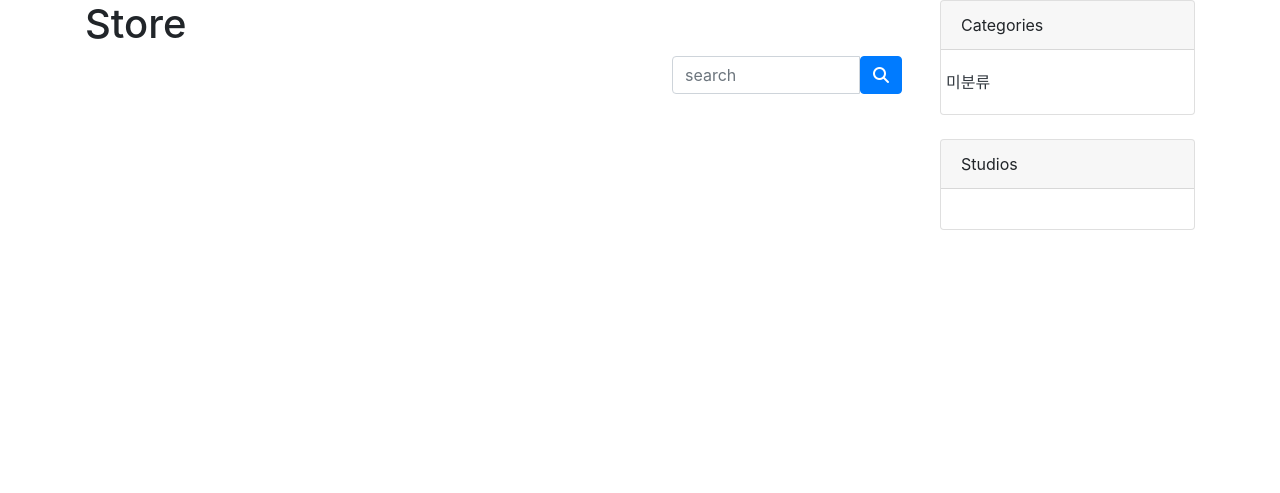
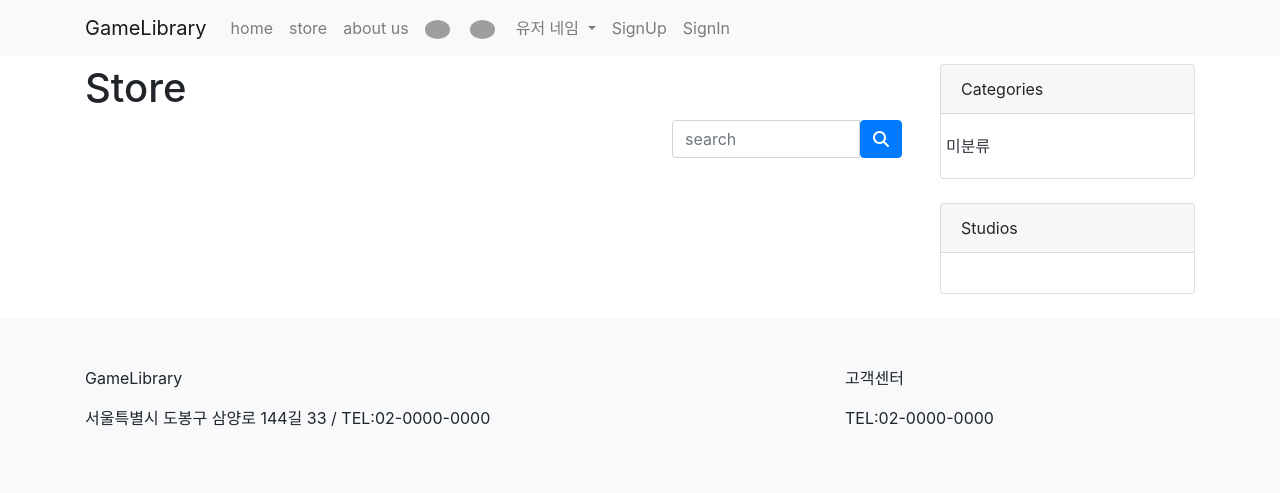
Before and after one commit to user4920/finProject, a Django app: page /mall/ in a window 1280 px wide. Shown: the top 493 px of the page. Run offline with Django 4.2, Linux system fonts and the light colour scheme; data that the repository does not hold is empty; some libraries are stand-ins or nearby versions; grey boxes are pictures that could not be loaded.

Commit message:
navbar, footer 모듈 작성

```diff
--- a/mall/templates/mall/base.html
+++ b/mall/templates/mall/base.html
@@ -8,14 +8,14 @@
   <script src="https://kit.fontawesome.com/5b66f8df29.js" crossorigin="anonymous"></script>
 </head>
 <body>
-  <!-- include 'mall/navbar.html' -->
+  {% include 'mall/navbar.html' %}
 
   <div class="container">
     {% block main_area %}
     {% endblock %}
   </div>
 
-  <!-- include 'mall/footer.html' -->
+  {% include 'mall/footer.html' %}
 
   <script src="https://code.jquery.com/jquery-3.5.1.slim.min.js" integrity="sha384-DfXdz2htPH0lsSSs5nCTpuj/zy4C+OGpamoFVy38MVBnE+IbbVYUew+OrCXaRkfj" crossorigin="anonymous"></script>
   <script src="https://cdn.jsdelivr.net/npm/popper.js@1.16.1/dist/umd/popper.min.js" integrity="sha384-9/reFTGAW83EW2RDu2S0VKaIzap3H66lZH81PoYlFhbGU+6BZp6G7niu735Sk7lN" crossorigin="anonymous"></script>
--- /dev/null
+++ b/mall/templates/mall/footer.html
@@ -0,0 +1,14 @@
+<footer class="py-5 bg-light">
+    <div class="container">
+        <div class="row">
+            <div class="col-8">
+                <p>GameLibrary</p>
+                <p>서울특별시 도봉구 삼양로 144길 33 / TEL:02-0000-0000</p>
+            </div>
+            <div class="col-4">
+                <p>고객센터</p>
+                <p>TEL:02-0000-0000</p
+            </div>
+        </div>
+    </div>
+</footer>
--- /dev/null
+++ b/mall/templates/mall/navbar.html
@@ -0,0 +1,46 @@
+<nav class="navbar navbar-expand-lg navbar-light bg-light mb-2">
+  <div class="container">
+    <a class="navbar-brand" href="/">GameLibrary</a>
+    <button class="navbar-toggler" type="button" data-toggle="collapse" data-target="#navbarNavDropdown" aria-controls="navbarNavDropdown" aria-expanded="false" aria-label="Toggle navigation">
+      <span class="navbar-toggler-icon"></span>
+    </button>
+    <div class="collapse navbar-collapse" id="navbarNavDropdown">
+      <ul class="navbar-nav">
+        <li class="nav-item">
+          <a class="nav-link" href="#">home</a>
+        </li>
+        <li class="nav-item">
+          <a class="nav-link" href="#">store</a>
+        </li>
+        <li class="nav-item">
+          <a class="nav-link" href="#">about us</a>
+        </li>
+        <ul class="navbar-nav ml-auto">
+          <!-- My 페이지 -->
+          <!-- if 로그인 되어 있다면, -->
+            <li class="nav-item dropdown">
+              <a class="nav-link dropdown-toggle" href="#" id="navbarDropdownMenuLink" role="button" data-toggle="dropdown" aria-haspopup="true" aria-expanded="false">
+                <!-- if 소셜 아바타가 있다면, -->
+                  <img class="rounded-circle mr-3" src="#" width="25px">
+                <!-- else -->
+                  <img class="rounded-circle mr-3" src="#" width="25px">
+                <!-- endif -->
+                유저 네임
+              </a>
+              <div class="dropdown-menu" aria-labelledby="navbarDropdownMenuLink">
+                <a class="dropdown-item" href="#">My 페이지</a>
+                <a class="dropdown-item" href="#">LogOut</a>
+              </div>
+            </li>
+            <!-- else 로그아웃 시, 회원가입, 로그인 각 페이지로 이동 -->
+            <li class="nav-item">
+              <a class="nav-link" href="#">SignUp</a>
+            </li>
+            <li class="nav-item">
+              <a class="nav-link" href="#">SignIn</a>
+            </li>
+        </ul>
+      </ul>
+    </div>
+  </div>
+</nav>
```
